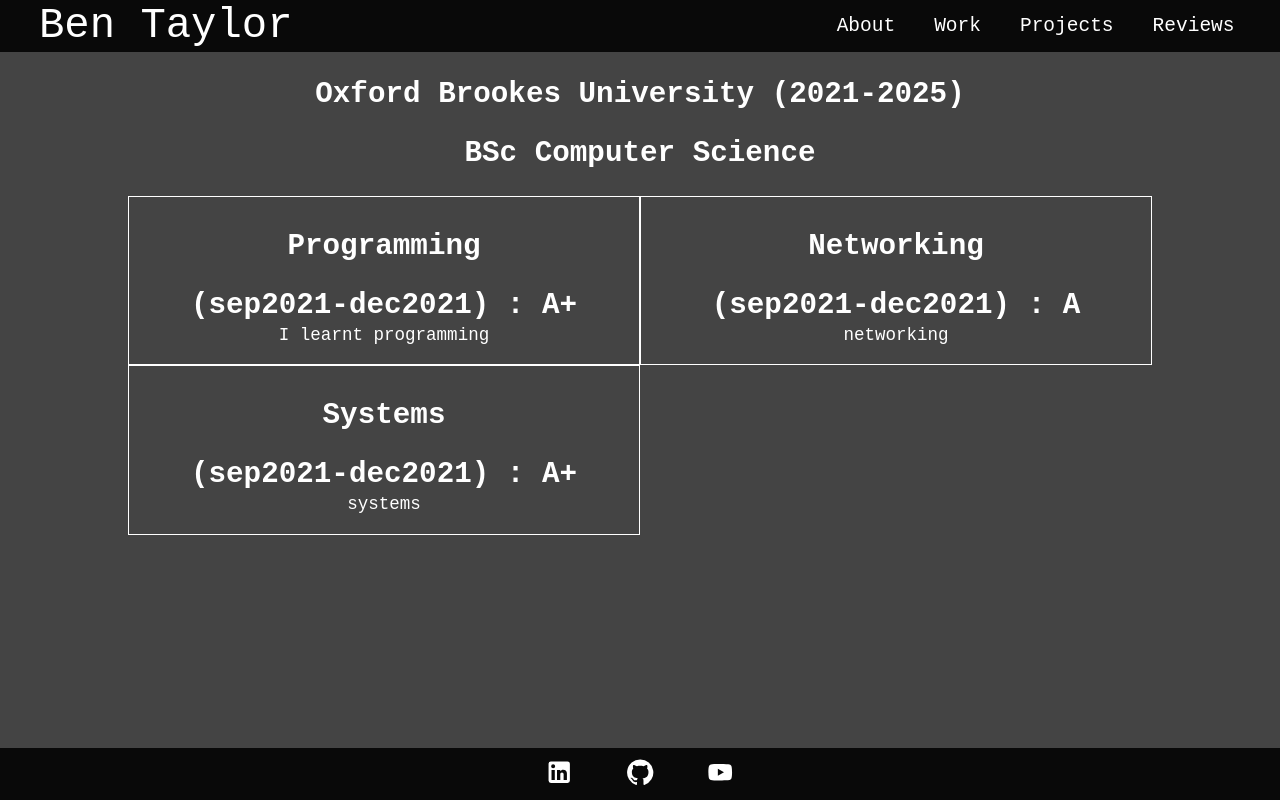
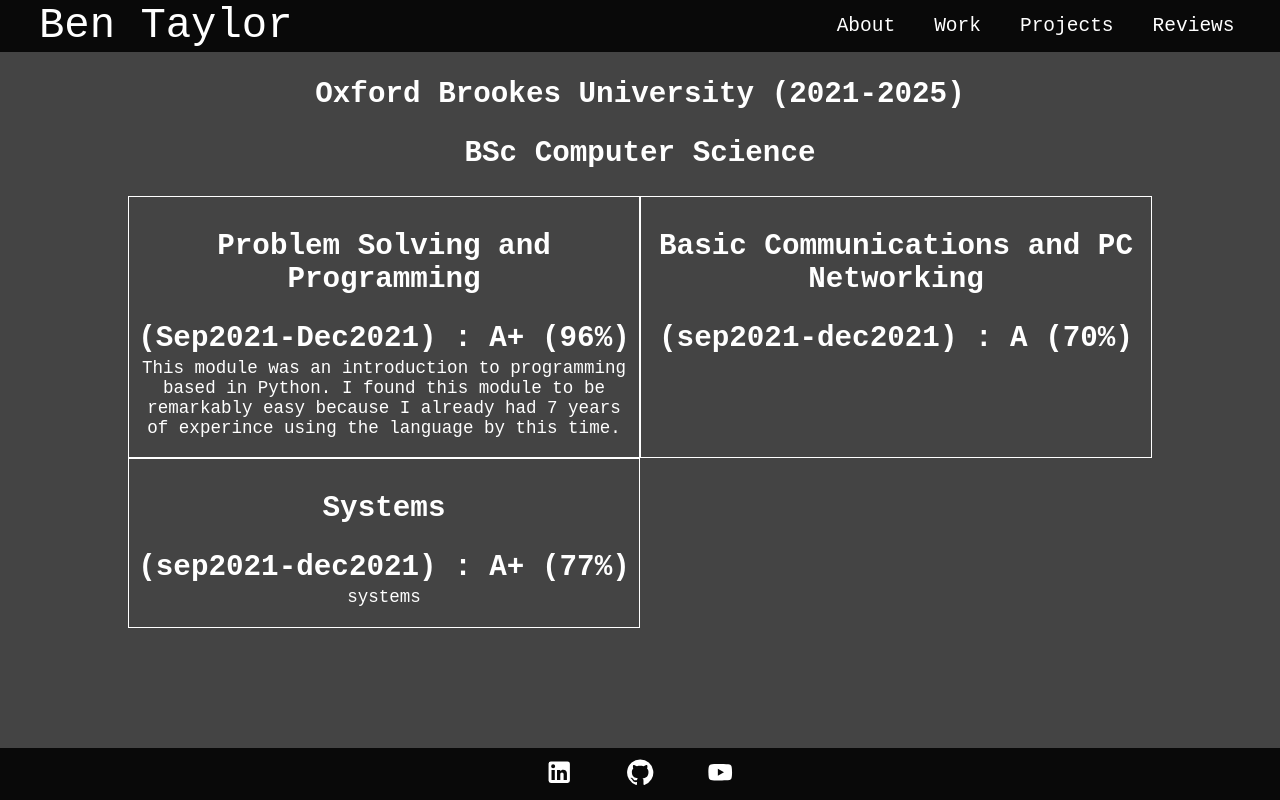
Before and after one commit to BenTaylor25/WebPortfolio2023, a React (Vite) app in the folder web-portfolio-2023/: page /WebPortfolio2023/education in a window 1280 px wide. Built offline with nearby package versions, Linux system fonts and the light colour scheme.

Commit message:
COMP4004 module bio

```diff
--- a/web-portfolio-2023/src/components/data/educationModules.json
+++ b/web-portfolio-2023/src/components/data/educationModules.json
@@ -1,21 +1,21 @@
 {
     "brookes": [
         {
-            "name": "Programming",
-            "date": "sep2021-dec2021",
-            "grade": "A+",
-            "text": "I learnt programming"
+            "name": "Problem Solving and Programming",
+            "date": "Sep2021-Dec2021",
+            "grade": "A+ (96%)",
+            "text": "This module was an introduction to programming based in Python. I found this module to be remarkably easy because I already had 7 years of experince using the language by this time."
         },
         {
-            "name": "Networking",
+            "name": "Basic Communications and PC Networking",
             "date": "sep2021-dec2021",
-            "grade": "A",
-            "text": "networking"
+            "grade": "A (70%)",
+            "text": ""
         },
         {
             "name": "Systems",
             "date": "sep2021-dec2021",
-            "grade": "A+",
+            "grade": "A+ (77%)",
             "text": "systems"
         }
     ]
--- a/web-portfolio-2023/src/components/pages/Education.tsx
+++ b/web-portfolio-2023/src/components/pages/Education.tsx
@@ -20,5 +20,5 @@ export default function Education() {
                 </section>
             </section>
         </main>
-    )
+    );
 }
```
